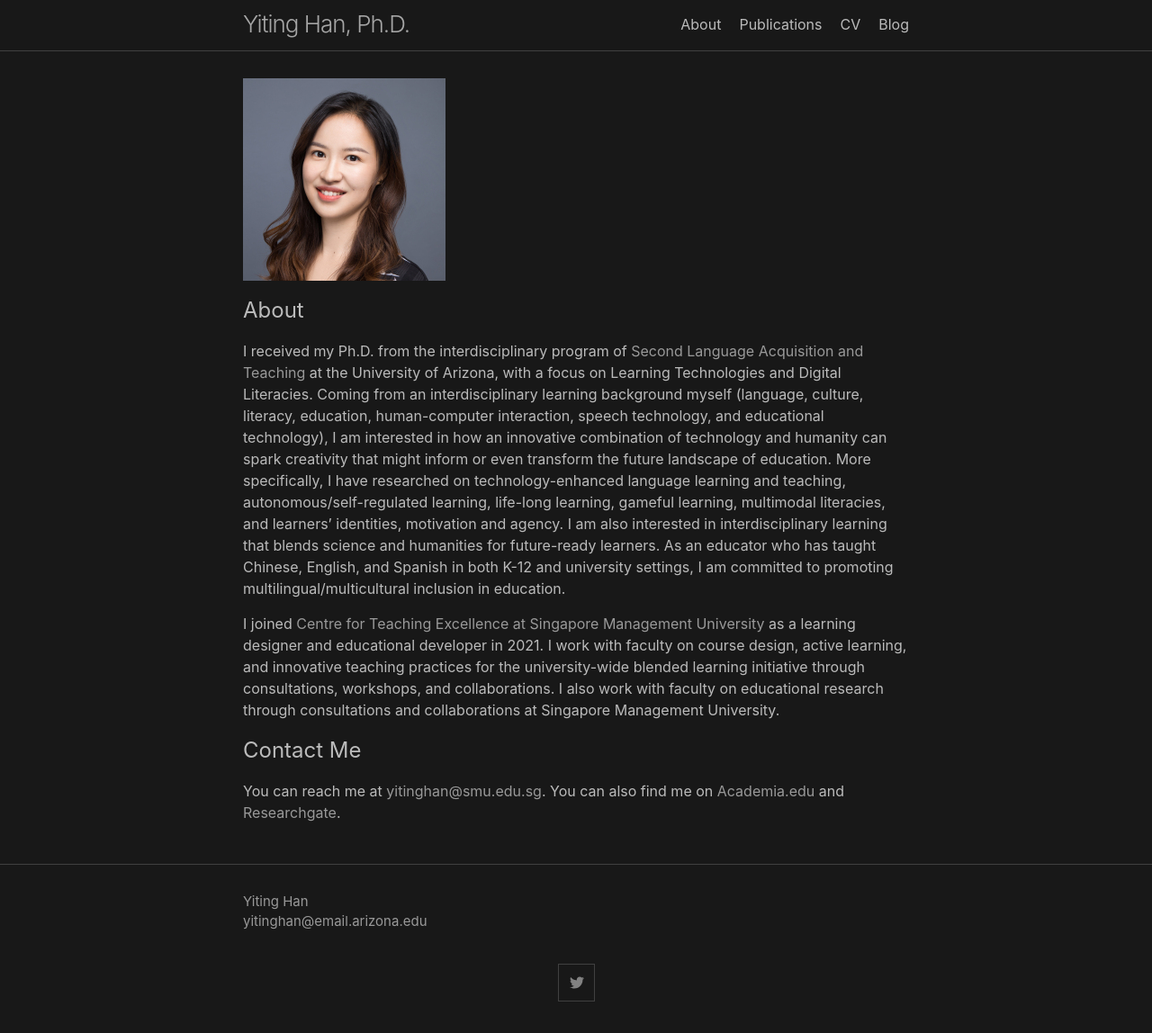
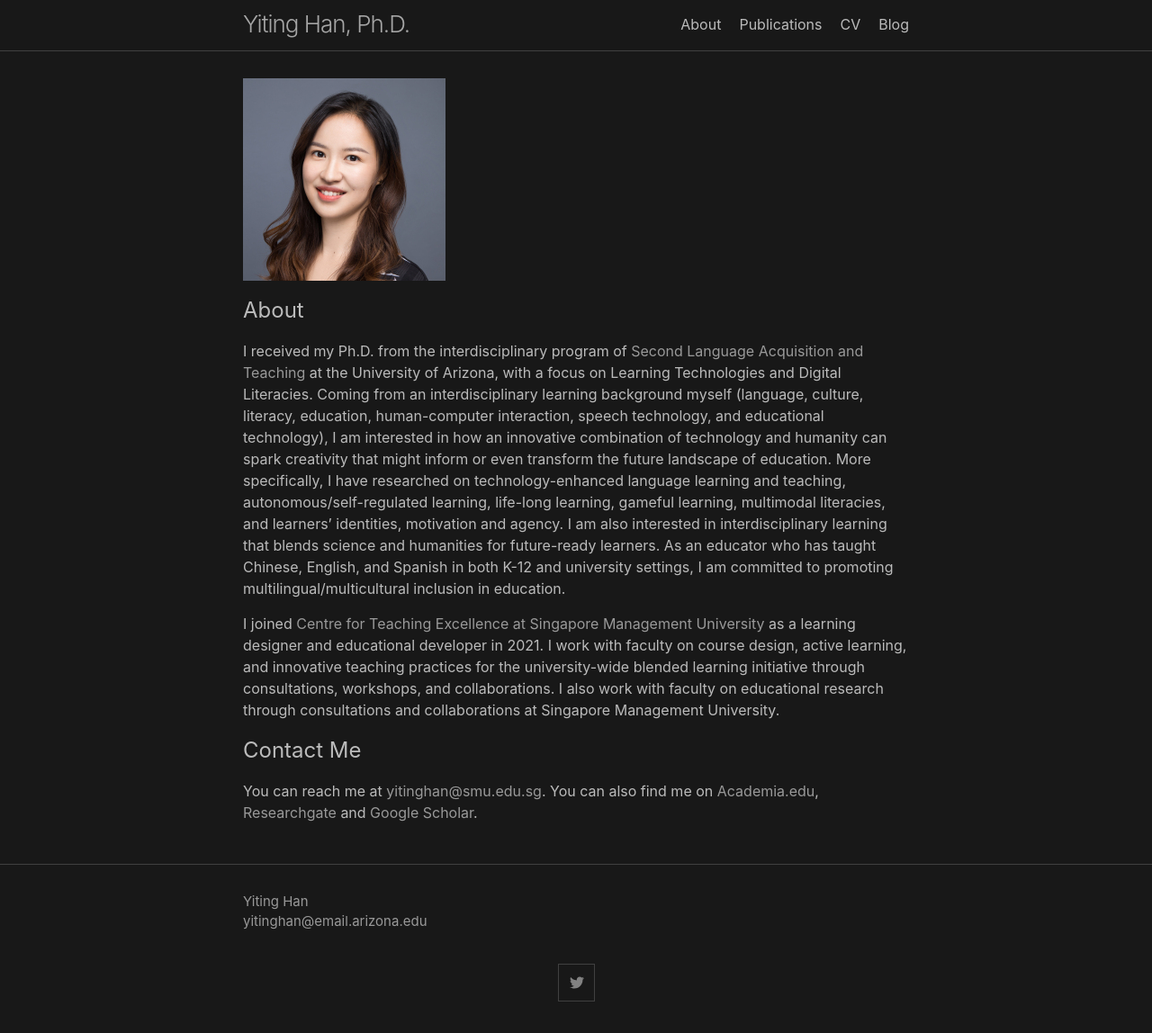
Before and after one commit to yitinghanphd/yitinghanphd.github.io, a Jekyll site: the page built from index.md, in a window 1280 px wide. Shown: the whole page at 90% size. Built offline with Jekyll 4.4.1, drawn with Linux system fonts in a browser that asks for light colours.

Commit message:
Update index.md
update google scholar

```diff
--- a/index.md
+++ b/index.md
@@ -16,4 +16,4 @@ I received my Ph.D. from the interdisciplinary program of [Second Language Acqui
 I joined [Centre for Teaching Excellence at Singapore Management University](https://cte.smu.edu.sg/about-us/team) as a learning designer and educational developer in 2021. I work with faculty on course design, active learning, and innovative teaching practices for the university-wide blended learning initiative through consultations, workshops, and collaborations. I also work with faculty on educational research through consultations and collaborations at Singapore Management University.
 
 ## Contact Me
-You can reach me at [yitinghan@smu.edu.sg](mailto:yitinghan@smu.edu.sg). You can also find me on [Academia.edu](https://smu-sg.academia.edu/YitingHan) and [Researchgate](https://www.researchgate.net/profile/Yiting-Han).
+You can reach me at [yitinghan@smu.edu.sg](mailto:yitinghan@smu.edu.sg). You can also find me on [Academia.edu](https://smu-sg.academia.edu/YitingHan), [Researchgate](https://www.researchgate.net/profile/Yiting-Han) and [Google Scholar](https://scholar.google.com/citations?user=33RFwjsAAAAJ&hl=en).
```
